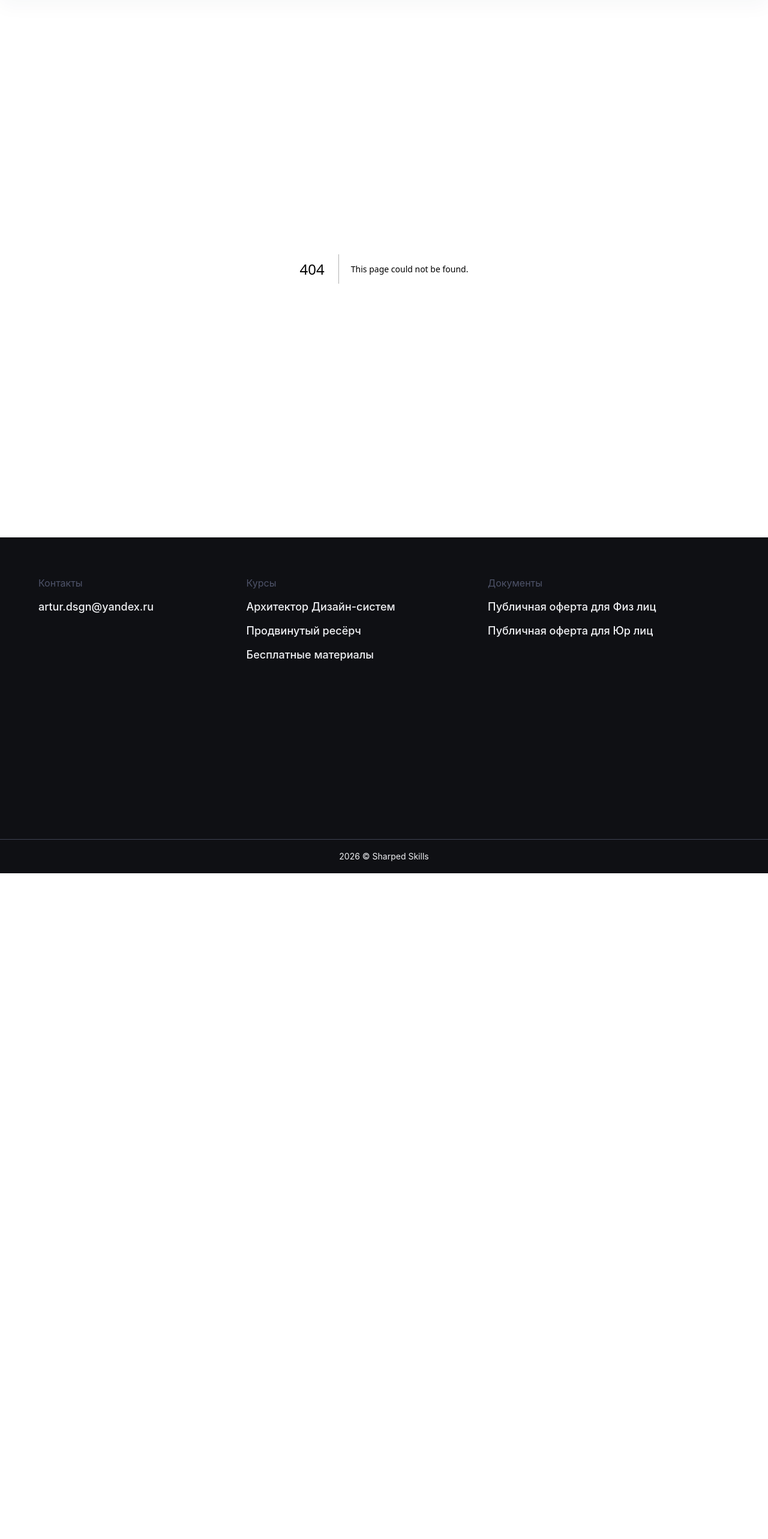
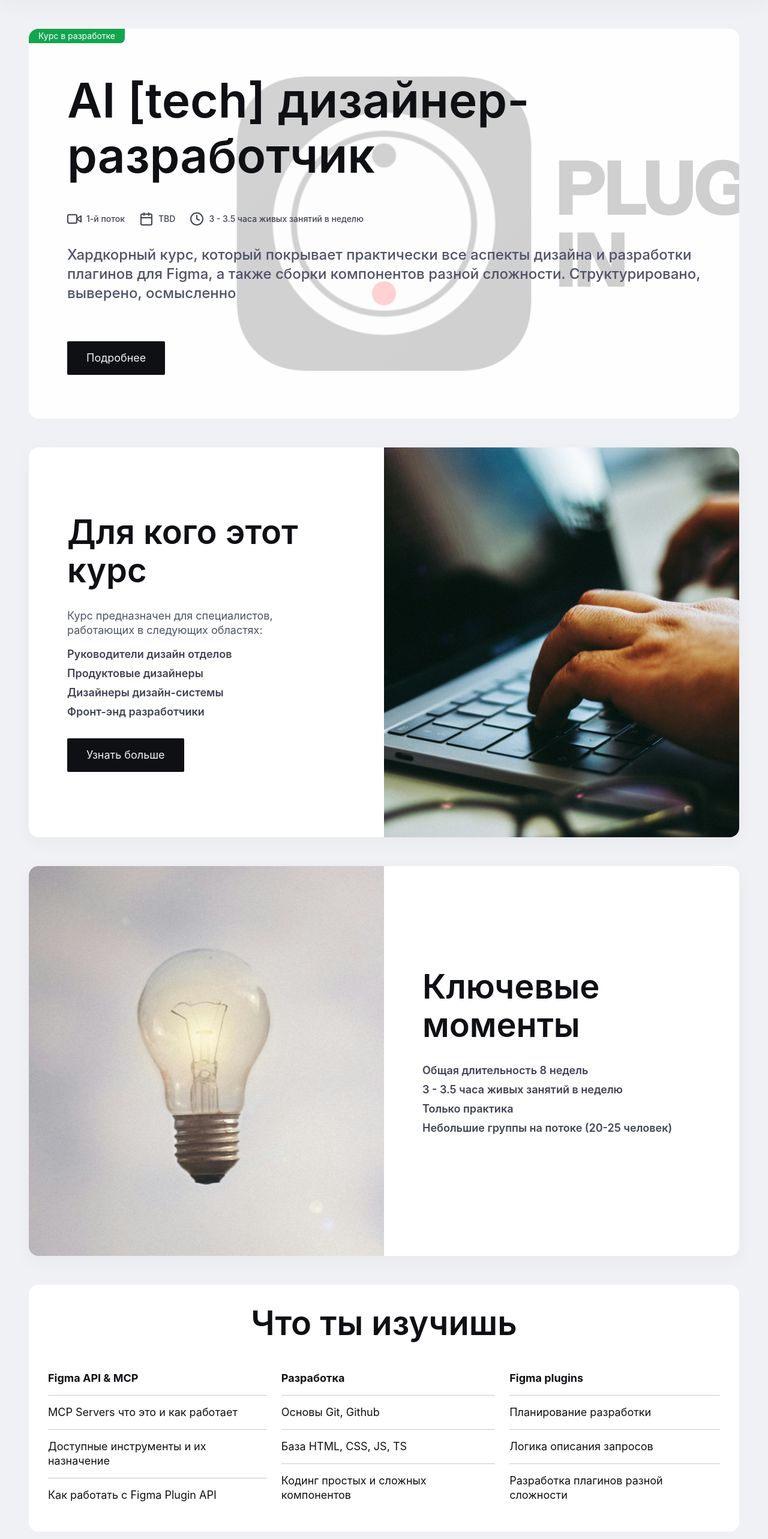
Before and after one commit to ArthurIvanov/dsa-web, a Next.js app: page /plugindeveloper in a window 1280 px wide. Before the commit this address had no page. Shown: the part 120-2686 px from the top of the page at 60% size. Before the commit the page ends 1576 px from the top, so only its background shows below. Built offline with nearby package versions, Linux system fonts and the light colour scheme.

Commit message:
added new page course

```diff
--- a/app/components/section/section.tsx
+++ b/app/components/section/section.tsx
@@ -174,6 +174,7 @@
 				</div>
 				{children}
 				<div>
+					{buttonText && (
 						<Link
 							type="button"
 							className="button-primary"
@@ -183,6 +184,7 @@
 						>
 							{buttonText}
 						</Link>
+					)}
 				</div>
 			</Box>
 		</StyledSection>
--- a/app/layout/navData.ts
+++ b/app/layout/navData.ts
@@ -12,18 +12,19 @@
 		cName: " ",
 		ref: false,
 	},
+
+	{
+		title: "AI [tech] дизайнер-разработчик",
+		url: "/plugindeveloper",
+		cName: " ",
+		ref: false,
+	},
 	{
 		title: "Материалы",
 		url: "https://rutube.ru/plst/353013",
 		cName: " ",
 		ref: true,
 	},
-	// {
-	// 	title: "Записаться на курс",
-	// 	url: "https://t.me/arturdsgn",
-	// 	cName: "button-primary",
-	// 	ref: true,
-	// },
 ];
 
 export const NavItemsMobile = [
@@ -42,6 +43,13 @@
 	},
 
 	{
+		title: "AI [tech] дизайнер-разработчик",
+		url: "/plugindeveloper",
+		cName: " ",
+		ref: false,
+	},
+
+	{
 		title: "Материалы",
 		url: "https://rutube.ru/plst/353013",
 		cName: " ",
--- /dev/null
+++ b/app/plugindeveloper/page.tsx
@@ -0,0 +1,142 @@
+"use client";
+
+import { Box } from "../components/box/box";
+import { Section } from "../components/section/section";
+import { FaqSection } from "../sections/faq.section";
+import { HeroSection } from "../sections/hero.section";
+import { ReadySection } from "../sections/ready.section";
+import { Testimonials } from "../sections/testimonials";
+import { WhatLearnAPDSection } from "../sections/what-learn.section-apd";
+import { Companies } from "../sections/companies";
+
+const accordionData = [
+	{
+		title: "Почему именно этот курс?",
+		content: `Хардкорный курс, который покрывает практически все аспекты дизайна и разработки плагинов для Figma, а также сборки компонентов разной сложности. Структурировано, выверено, осмысленно. Мы будем не просто писать забросы, а анализировать полученный код чтобы докручивать необходимого нам состояния`,
+	},
+	{
+		title: "Я новичок в разработке, смогу потянуть?",
+		content: `Да. Курс расчитан на ребят с разным уровнем знания языков программирования. Мы будем плавно погружаться, затрагивая только необходимые топики`,
+	},
+
+	{
+		title: "Что я получу по итогу?",
+		content: `Настоящий трухард. Будем нырять максимально глубоко в топик, разбирать детально каждый кейс, обретём системные знания по разработке плагинов любой сложности и научимся реализовывать компоненты не хуже чем фронтэнд разработчик`,
+	},
+];
+
+export default function Home() {
+	return (
+		<>
+			<HeroSection
+				lessons
+				actions
+				stream="1-й поток"
+				title="AI [tech] дизайнер-разработчик"
+				new-changes
+				date="TBD"
+				description="Хардкорный курс, который покрывает практически все аспекты дизайна и разработки плагинов для Figma, а также сборки компонентов разной сложности. Структурировано, выверено, осмысленно"
+				linkToProgram="https://www.figma.com/proto/vzVCZoKjuAbHN4xikNlKOB/DSA-%D0%9F%D1%80%D0%BE%D0%B3%D1%80%D0%B0%D0%BC%D0%BC%D0%B0?page-id=&node-id=7-2&starting-point-node-id=7%3A2&mode=design&t=SMp2w0KdDqdS1Esz-1"
+				heroImg="/ai-tech-course.png"
+				timing="3 - 3.5"
+				status="blue"
+				statusText="Курс в разработке"
+			/>
+			{/* <Companies /> */}
+			<Section
+				src={"https://t.me/arturdsgn"}
+				invert
+				imagePath="/who.png"
+				heading="Для кого этот курс"
+				buttonText="Узнать больше"
+			>
+				<Box direction="column" distance={16}>
+					<p className="color-tertiary text-large">
+						Курс предназначен для специалистов, <br />
+						работающих в следующих областях:
+					</p>
+					<Box direction="column" distance={8}>
+						<span className="text-strong text-large color-secondary">
+							Руководители дизайн отделов
+						</span>
+						<span className="text-strong text-large color-secondary">
+							Продуктовые дизайнеры
+						</span>
+						<span className="text-strong text-large color-secondary">
+							Дизайнеры дизайн-системы
+						</span>
+						<span className="text-strong text-large color-secondary">
+							Фронт-энд разработчики
+						</span>
+					</Box>
+				</Box>
+			</Section>
+
+			<Section
+				src={
+					"https://www.figma.com/proto/vzVCZoKjuAbHN4xikNlKOB/DSA-%D0%9F%D1%80%D0%BE%D0%B3%D1%80%D0%B0%D0%BC%D0%BC%D0%B0?page-id=0%3A1&type=design&node-id=7-2&viewport=-905%2C502%2C0.99&t=jcU0HBumZVcMgV3v-1&scaling=min-zoom&starting-point-node-id=7%3A2&mode=design"
+				}
+				imagePath="/keys.png"
+				heading="Ключевые моменты"
+				// buttonText="Узнать больше"
+			>
+				<Box direction="column" distance={8}>
+					<span className="text-strong text-large color-secondary">
+						Общая длительность 8 недель
+					</span>
+					<span className="text-strong text-large color-secondary">
+						3 - 3.5 часа живых занятий в неделю
+					</span>
+					<span className="text-strong text-large color-secondary">
+						Только практика
+					</span>
+					<span className="text-strong text-large color-secondary">
+						Небольшие группы на потоке (20-25 человек)
+					</span>
+				</Box>
+			</Section>
+
+			<WhatLearnAPDSection />
+
+			<Section
+				src={"https://t.me/arturdsgn"}
+				invert
+				imagePath="/format.png"
+				heading="Формат занятий"
+				buttonText="Есть вопросы, пиши!"
+			>
+				<p className="text-large">
+					В течении всего курса (8 недель) по выходным (суббота или
+					воскресенье, день обсуждаем), в 11:00 по МСК, будет
+					проходить занятие в режиме онлайн конференции. После каждой
+					лекции будет даваться домашнее задание а также
+					дополнительные материалы
+				</p>
+			</Section>
+
+			<Section
+				src={"https://t.me/arturdsgn"}
+				imagePath="/me.png"
+				heading="Давай знакомиться"
+				srcTG={"https://t.me/arturdsgn"}
+				srcLKDN={"https://www.linkedin.com/in/artur-dsgn/"}
+				buttonText="Будем на связи!"
+			>
+				<p className="text-large">
+					Привет! Меня зовут Артур. Я автор, идейный вдохновитель
+					этого курса. Кратко о себе. В дизайне более 13-ти лет. На
+					данный момент работаю на позиции Design Lead, руковожу
+					разработкой дизайн-системы для B2B линейки продуктов в
+					Лаборатории Касперского. Отлично разбираюсь во Фронте, Бэке
+					и смежных областях
+				</p>
+			</Section>
+			{/* <Testimonials /> */}
+			<FaqSection accordionData={accordionData} />
+			<ReadySection
+				title="Готов прокачать себя в хардкорном
+вайб-кодинге?"
+			/>
+		</>
+	);
+}
--- /dev/null
+++ b/app/sections/what-learn.section-apd.tsx
@@ -0,0 +1,66 @@
+"use client";
+import React from "react";
+import { Cell } from "../components/cell/cell";
+import styled from "styled-components";
+
+const StyledWhatLearnAPDSection = styled.section`
+	background: var(--section-bg);
+	border-radius: 16px;
+	overflow: hidden;
+
+	h2 {
+		display: flex;
+	}
+	.adaptive-content {
+		flex-direction: row;
+		align-items: stretch;
+	}
+	.items-col {
+		flex-direction: column;
+		display: flex;
+		align-items: stretch;
+	}
+
+	@media screen and (max-width: 1024px) {
+		.adaptive-content {
+			flex-direction: column;
+			align-items: stretch;
+		}
+	}
+`;
+
+export const WhatLearnAPDSection = () => {
+	return (
+		<StyledWhatLearnAPDSection className="container">
+			<div className="flex-align-center gap-32 p-32 flex-justify-stretch display-flex flex-column section-shadow w-100">
+				<h2 className="display-flex">Что ты изучишь</h2>
+				<div className="display-flex adaptive-content gap-24  ">
+					<div className="items-col">
+						<Cell bold={true}>Figma API & MCP</Cell>
+						<Cell>MCP Servers что это и как работает</Cell>
+						<Cell>Доступные инструменты и их назначение</Cell>
+						<Cell borderColor={false}>
+							Как работать с Figma Plugin API
+						</Cell>
+					</div>
+					<div className="items-col">
+						<Cell bold>Разработка</Cell>
+						<Cell>Основы Git, Github</Cell>
+						<Cell>База HTML, CSS, JS, TS</Cell>
+						<Cell borderColor={false}>
+							Кодинг простых и сложных компонентов
+						</Cell>
+					</div>
+					<div className="items-col">
+						<Cell bold>Figma plugins</Cell>
+						<Cell>Планирование разработки</Cell>
+						<Cell>Логика описания запросов</Cell>
+						<Cell borderColor={false}>
+							Разработка плагинов разной сложности
+						</Cell>
+					</div>
+				</div>
+			</div>
+		</StyledWhatLearnAPDSection>
+	);
+};
```
Also changed, not shown: public/ai-tech-course.png (added). Lines whose indentation alone changed are shown as unchanged.
